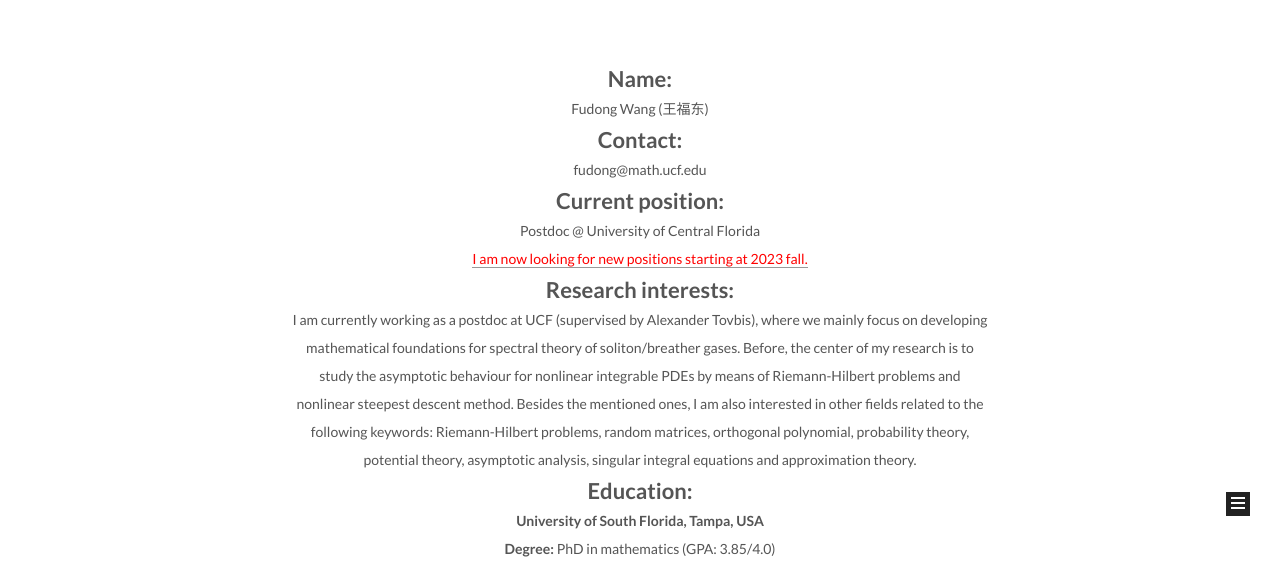
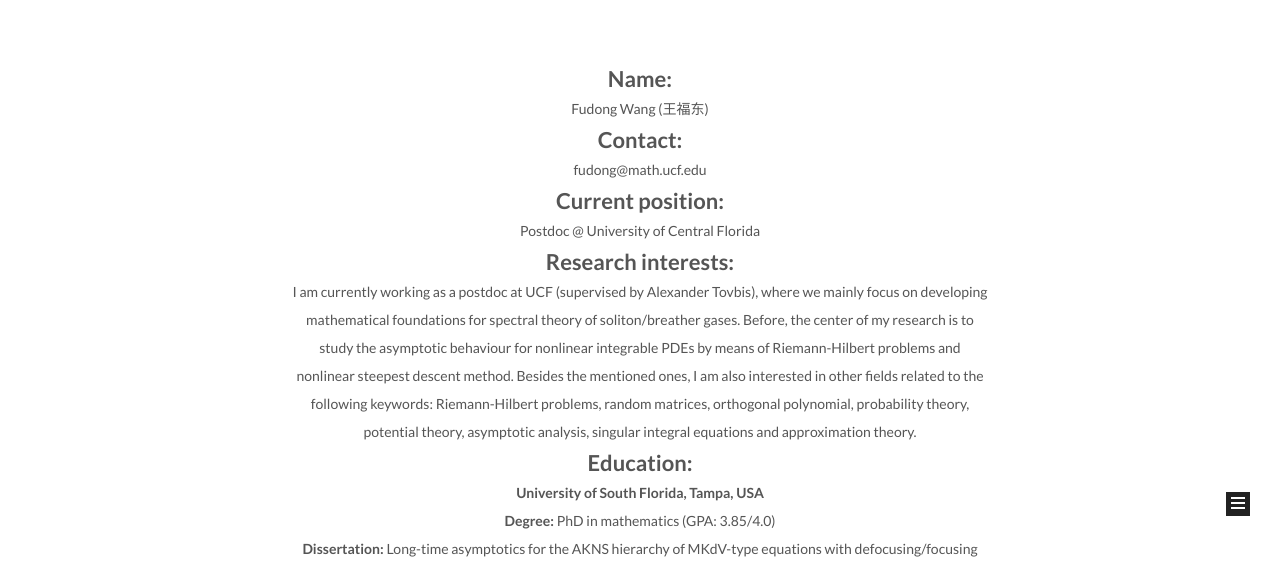
Before and after one commit to fudongone/fudongone.github.io, a plain HTML site: page index.html in a window 1280 px wide. Shown: the part 239-800 px from the top of the page. Drawn offline with nearby package versions, Linux system fonts and the light colour scheme; some packages are replaced by stand-ins of ours.

Commit message:
Update index.html
del looking for job

```diff
--- a/index.html
+++ b/index.html
@@ -379,7 +379,7 @@
 <h1>Current position: </h1>
 <div>Postdoc @ University of Central Florida
   <br>
-<a style="color:red"> I am now looking for new positions starting at 2023 fall.</a>
+
 </div>
 
 
```
